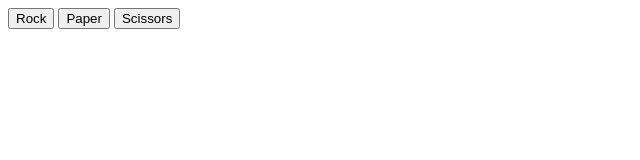
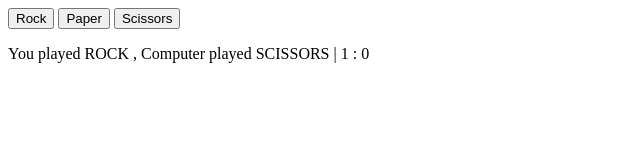
Before and after one commit to ans0nii/rock-paper-scissors, a plain HTML site: page index.html in a window 1280 px wide. Both pictures are taken after a click on the button "Rock". Shown: the whole page, without its empty margins (0-640 px from the left). Drawn offline with Linux system fonts and the light colour scheme.

Commit message:
Add DOM for results

```diff
--- a/index.html
+++ b/index.html
@@ -11,6 +11,8 @@
       <button id="btn2" data-choice="PAPER">Paper</button>
       <button id="btn3" data-choice="SCISSORS">Scissors</button>
     </div>
+    <div id="results"></div>
+
     <script src="rps-game.js"></script>
   </body>
 </html>
--- a/rps-game.js
+++ b/rps-game.js
@@ -4,6 +4,8 @@ const scissors = 2;
 let humanScore = 0;
 let computerScore = 0;
 let userChoiceNum;
+let gameOver = false;
+const resultsDiv = document.getElementById("results");
 
 function getComputerChoice() {
   return Math.floor(Math.random() * 3);
@@ -30,6 +32,12 @@ function playGame(userPlayed) {
     console.log("Computer played scissors");
   }
 
+  const computerChoiceMap = new Map();
+  computerChoiceMap.set(0, "ROCK");
+  computerChoiceMap.set(1, "PAPER");
+  computerChoiceMap.set(2, "SCISSORS");
+  const computerPlayedStr = computerChoiceMap.get(computerPlayed);
+
   const choices = { ROCK: 0, PAPER: 1, SCISSORS: 2 };
   userChoiceNum = choices[userPlayed];
 
@@ -46,11 +54,13 @@ function playGame(userPlayed) {
     computerScore++;
     console.log(`Computer won, the score is ${humanScore}:${computerScore}`);
   }
+  const p = document.createElement("p");
+  p.textContent = `You played ${userPlayed} , Computer played ${computerPlayedStr}
+  | ${humanScore} : ${computerScore}`;
+  resultsDiv.appendChild(p);
 }
 
 const buttons = document.querySelectorAll(".user-played button");
-let gameOver = false;
-
 buttons.forEach((btn) => {
   btn.addEventListener("click", (e) => {
     if (gameOver) return;
@@ -59,6 +69,9 @@ buttons.forEach((btn) => {
     if (humanScore === 3 || computerScore === 3) {
       console.log("Game Over!");
       gameOver = true;
+      const p2 = document.createElement("p");
+      (p2.textContent = `Game Over!`);
+      resultsDiv.appendChild(p2);
     }
   });
 });
```
Lines whose indentation alone changed are shown as unchanged.
